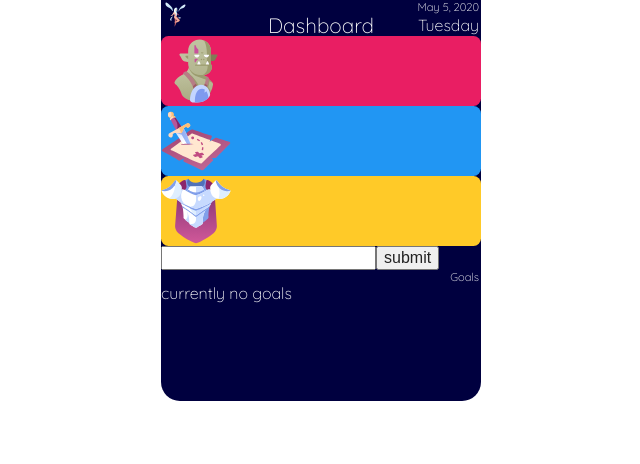
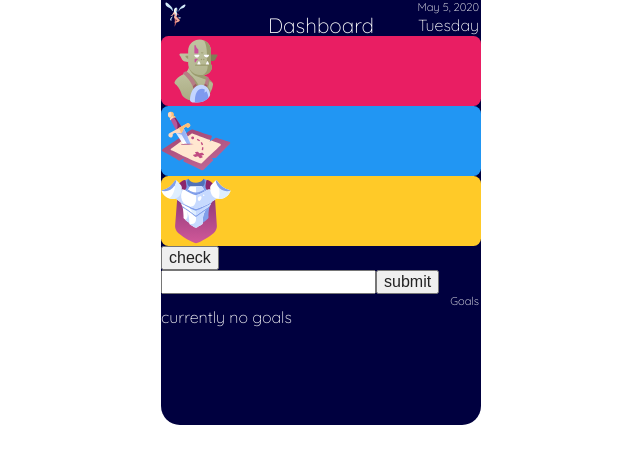
Before and after one commit to montgomeryrd/react-to-do, a React (Create React App) app: page /goals in a window 1280 px wide. Shown: the top 464 px of the page, without its empty margins (319-959 px from the left). Built offline with nearby package versions, Linux system fonts and the light colour scheme; a web font is replaced by a local one.

Commit message:
figuring out reacts lists and keys

```diff
--- a/src/components/contentview/Archive.js
+++ b/src/components/contentview/Archive.js
@@ -2,27 +2,23 @@
 /* eslint-disable react/prop-types */
 import React from 'react';
 
-const Archive = ({archivedTasks, archivedGoals}) => {
-  const tasksarchive = archivedTasks.length ? (
-    archivedTasks.scrolls.map(scroll => {
+const Archive = ({archivedTasks, archivedGoals, checkState}) => {
+  const archivedTasksList = archivedTasks.length ? (
+    archivedTasks.map((scroll, position) => {
       return (
-        <div className="scroll">
-          <div className="scroll-item" key={scroll.id}>
-            <span>{scroll.content}</span>
-          </div>
+        <div className="scroll-item" key={scroll.id = position}>
+          <span key={scroll.id}>{scroll.value}</span>
         </div>
       )
     })
   ) : (
     <p className="empty-task-list">currently no archived tasks</p>
   );
-  const goalsarchive = archivedGoals.length ? (
-    archivedGoals.books.map(book => {
+  const archivedGoalsList = archivedGoals.length ? (
+    archivedGoals.map((book, position) => {
       return (
-        <div className="book">
-          <div className="book-item" key={book.id}>
-            <span>{book.content}</span>
-          </div>
+        <div className="book-item" key={book.id = position}>
+          <span key={book.id}>{book.value}</span>
         </div>
       )
     })
@@ -33,10 +29,11 @@ const Archive = ({archivedTasks, archivedGoals}) => {
     <div className="archive-content-view">
       <h2>Archive</h2>
       <div className="archived-scrolls">
-        {tasksarchive}
+        <button onClick={() => {checkState()}}>check</button>
+        {archivedTasksList}
       </div>
       <div className="archived-books">
-        {goalsarchive}
+        {archivedGoalsList}
       </div>
     </div>
   )
--- a/src/components/contentview/GoalsPage.js
+++ b/src/components/contentview/GoalsPage.js
@@ -4,31 +4,28 @@ import React from 'react';
 import Form from './Form';
 import "../../styles/goals.css";
 
-const GoalsPage = ({value, goals, handleChange, handleSubmit, removeItem, archiveItem}) => {
+const GoalsPage = ({checkState, value, goals, handleChange, handleSubmit, removeItem, archiveItem}) => {
   const mygoals = goals.length ? (
-    goals.map(goal => {
+    goals.map((goal, position) => {
       return (
-        <div className="card">
-          <div className="goal-item" key={goal.id}>
-            <span>{goal.content}
-              <button onClick={() => {removeItem(goal.id)}}>delete</button>
-              <button onClick={() => {archiveItem(goal.id)}}>archive</button>
-            </span>
-          </div>
+        <div className="goal-item" key={goal.id = position}>
+          <span>{goal.content}
+            <button onClick={() => {removeItem(goal.id)}}>delete</button>
+            <button onClick={() => {archiveItem(goal.id)}}>archive</button>
+          </span>
         </div>
       )
     })
   ) : (
     <p className="empty-task-list">currently no goals</p>
-  )
-
+  );
   return (
     <div className="task-page-view">
+      <button onClick={() => {checkState()}}>check</button>
       <Form value={value} goals={goals} handleChange={handleChange} handleSubmit={handleSubmit} />
       <h2>Goals</h2>
       {mygoals}
       </div>
-  )
-
+  );
 }
 export default GoalsPage;
--- a/src/components/contentview/TasksPage.js
+++ b/src/components/contentview/TasksPage.js
@@ -2,12 +2,13 @@
 /* eslint-disable react/prop-types */
 import React from 'react';
 import Form from './Form';
+import "../../styles/tasks.css";
 
-const TasksPage = ({value, tasks, handleChange, handleSubmit, removeItem, archiveItem}) => {
+const TasksPage = ({checkState, value, tasks, handleChange, handleSubmit, removeItem, archiveItem}) => {
   const mytasks = tasks.length ? (
-    tasks.map(task => {
+    tasks.map((task, position) => {
       return (
-        <div className="task-item" key={task.id}>
+        <div className="task-item" key={task.id = position}>
           <span>{task.content}
             <button onClick={() => {removeItem(task.id)}}>delete</button>
             <button onClick={() => {archiveItem(task.id)}}>archive</button>
@@ -17,14 +18,14 @@ const TasksPage = ({value, tasks, handleChange, handleSubmit, removeItem, archiv
     })
   ) : (
     <p className="empty-task-list">currently no tasks</p>
-  )
+  );
   return (
     <div className="task-page-view">
+      <button onClick={() => {checkState()}}>check</button>
       <Form value={value} tasks={tasks} handleChange={handleChange} handleSubmit={handleSubmit} />
       <h2>Tasks</h2>
       {mytasks}
       </div>
-  )
-
+  );
 }
 export default TasksPage;
--- a/src/components/dashboard/Dashboard.js
+++ b/src/components/dashboard/Dashboard.js
@@ -34,14 +34,18 @@ class Dashboard extends React.Component {
         this.addItem(this.state);
         this.setState({value : ""});
     }
+    toggle = (page) => {
+        const showing = page;
+        this.setState({showing});
+    }
     addItem = (item) => {
         if(this.state.showing === "tasks-page") {
-            item.id = Math.random() * 100;
+            item.id = Math.random() * 1000;
             item.content = this.state.value;
             const tasks = [...this.state.tasks, item];
             this.setState({tasks});
         } else if(this.state.showing === "goals-page") {
-            item.id = Math.random() * 100;
+            item.id = Math.random() * 1000;
             item.content = this.state.value;
             const goals = [...this.state.goals, item];
             this.setState({goals});
@@ -56,10 +60,6 @@ class Dashboard extends React.Component {
             this.setState({goals});
         }
     }
-    toggle = (page) => {
-        const showing = page;
-        this.setState({showing});
-    }
     archiveItem = (id) => {
         if(this.state.showing === "tasks-page") {
             const scroll = this.state.tasks.filter(task => {return task.id === id});
@@ -73,7 +73,7 @@ class Dashboard extends React.Component {
             this.removeItem(id);
         }
     }
-
+    checkState = () => {console.log(this.state)}
     render() {
         const currentDate = new Date().toLocaleDateString(undefined, {year: 'numeric', month: 'long', day: 'numeric'});
         const currentDay = ['Sunday', 'Monday', 'Tuesday', 'Wednesday', 'Thursday', 'Friday', 'Saturday'][new Date().getDay()];
@@ -93,13 +93,12 @@ class Dashboard extends React.Component {
                             <NavLink to="/tasks"><NavigationLinks toggle={this.toggle} data = {{page: "tasks-page", bgcolor: red, imgUrl: TaskPath}} /></NavLink>
                             <NavLink to="/goals"><NavigationLinks toggle={this.toggle} data = {{page: "goals-page", bgcolor: blue, imgUrl: GoalPath}} /></NavLink>
                             <NavLink to="/archive"><NavigationLinks toggle={this.toggle} data = {{page: "archive-page", bgcolor: yellow, imgUrl: ArchivePath}} /></NavLink>
-
                             <Route path="/tasks" render={props =>
-                            (<TasksPage {...props} value={this.state.value} tasks={this.state.tasks} handleChange={this.handleChange} handleSubmit={this.handleSubmit} removeItem={this.removeItem} archiveItem={this.archiveItem}/>)} />
+                            (<TasksPage {...props} checkState={this.checkState} value={this.state.value} tasks={this.state.tasks} handleChange={this.handleChange} handleSubmit={this.handleSubmit} removeItem={this.removeItem} archiveItem={this.archiveItem}/>)} />
                             <Route path="/goals" render={props =>
-                            (<GoalsPage {...props} value={this.state.value} goals={this.state.goals} handleChange={this.handleChange} handleSubmit={this.handleSubmit} removeItem={this.removeItem} archiveItem={this.archiveItem}/>)} />
+                            (<GoalsPage {...props} checkState={this.checkState} value={this.state.value} goals={this.state.goals} handleChange={this.handleChange} handleSubmit={this.handleSubmit} removeItem={this.removeItem} archiveItem={this.archiveItem}/>)} />
                             <Route path="/archive" render={props =>
-                            (<Archive {...props} archivedTasks={this.state.archivedTasks} archivedGoals={this.state.archivedGoals} />)} />
+                            (<Archive {...props} checkState={this.checkState} archivedTasks={this.state.archivedTasks} archivedGoals={this.state.archivedGoals} />)} />
                         </Router>
                     </div>
                 </div>
@@ -107,13 +106,12 @@ class Dashboard extends React.Component {
         );
     }
 }
-
 Dashboard.propTypes = {
     tasks: PropTypes.instanceOf(Array),
     goals: PropTypes.instanceOf(Array),
-    archive: PropTypes.instanceOf(Array),
+    archivedTasks: PropTypes.instanceOf(Array),
+    archivedGoals: PropTypes.instanceOf(Array),
     value: PropTypes.instanceOf(String),
     showing: PropTypes.instanceOf(String)
 };
-
 export default Dashboard;
--- a/src/styles/tasks.css
+++ b/src/styles/tasks.css
@@ -13,6 +13,6 @@ font-family: 'Open Sans Condensed', sans-serif;
 
 /* Buzz Out */
 
-.main-content-view {
-  color: #eee;
+.task-page-view {
+  font-family: 'Quicksand', sans-serif;
 }
```
